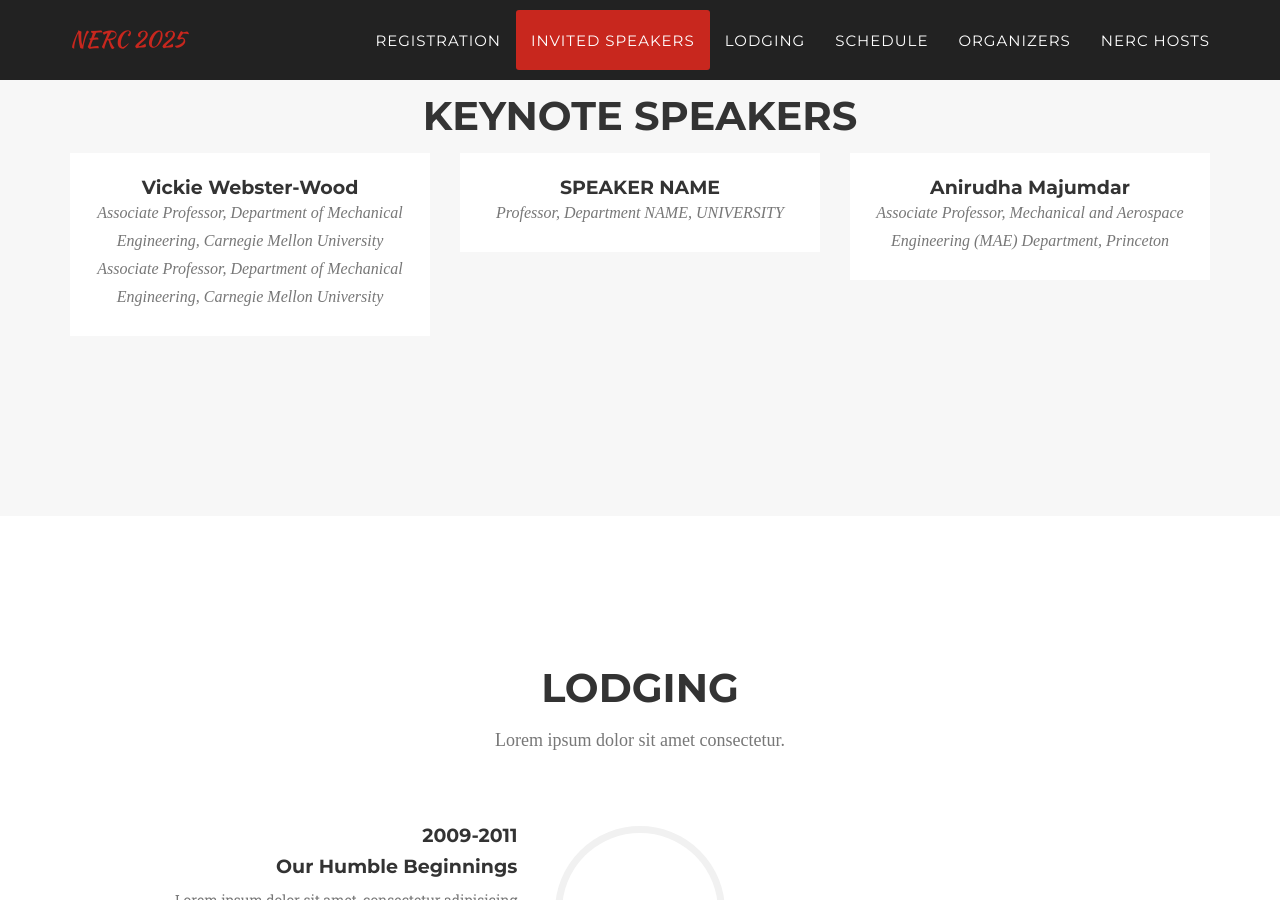
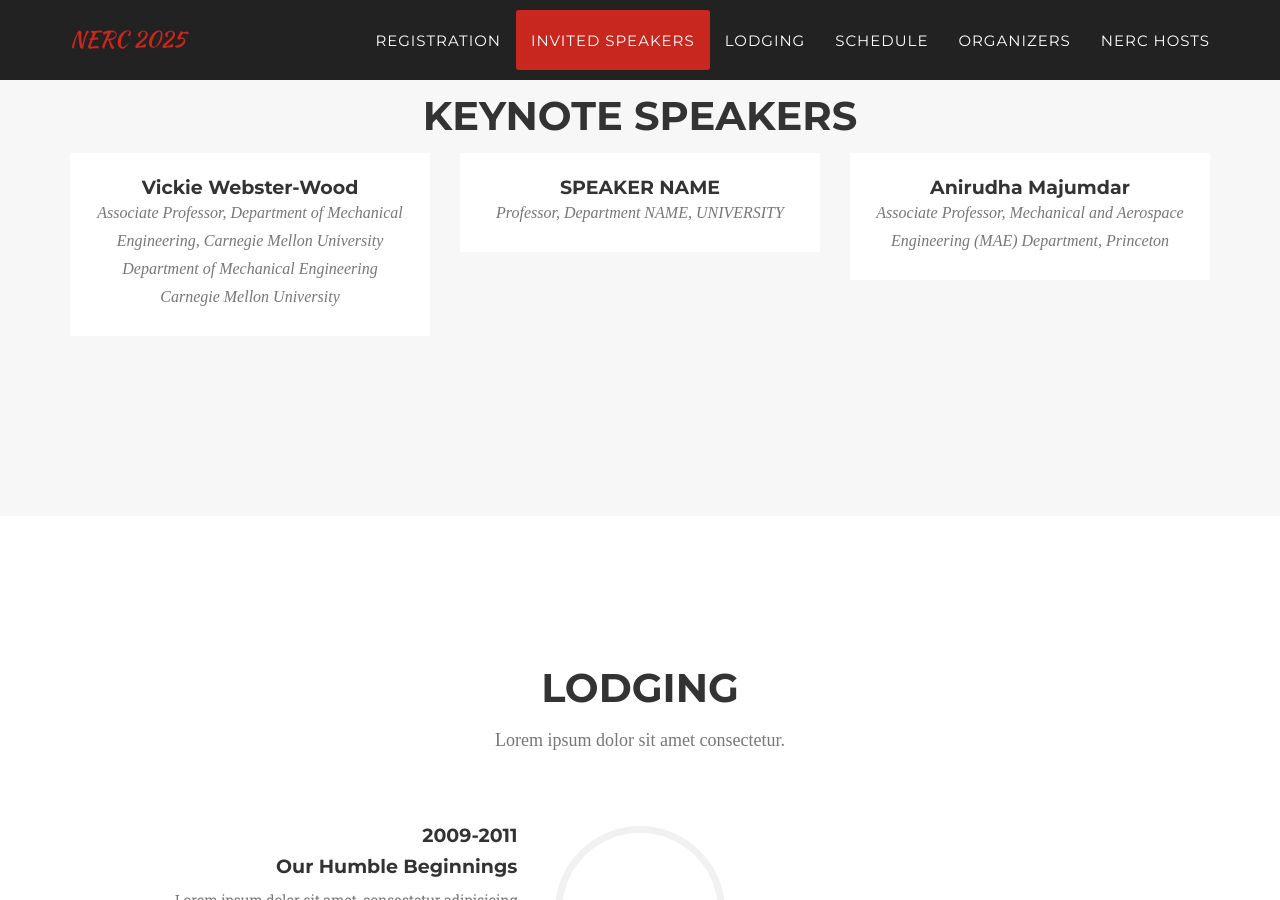
Before and after one commit to Cornell-Tech-AIRLab/cornell2025.nerc.io, a Jekyll site: the page built from _posts/2014-07-18-project-1.markdown, in a window 1280 px wide and 900 px high, scrolled down 1690 px. Built offline with Jekyll 4.4.1, drawn with Linux system fonts in a browser that asks for light colours; some web fonts are replaced.

Commit message:
adding university to speakers

```diff
--- a/_includes/portfolio_grid.html
+++ b/_includes/portfolio_grid.html
@@ -21,6 +21,7 @@
                         <h4>{{ post.title }}</h4>
                         <p class="text-muted">{{ post.subtitle }}</p>
                         <p class="text-muted">{{ post.department }}</p>
+                        <p class="text-muted">{{ post.university }}</p>
                     </div>
                 </div>
             {% endfor %}
--- a/_posts/2014-07-18-project-1.markdown
+++ b/_posts/2014-07-18-project-1.markdown
@@ -1,7 +1,8 @@
 ---
 title: Vickie Webster-Wood
 subtitle: Associate Professor, Department of Mechanical Engineering, Carnegie Mellon University
-department: Associate Professor, Department of Mechanical Engineering, Carnegie Mellon University
+department: Department of Mechanical Engineering
+university: Carnegie Mellon University
 layout: default
 modal-id: 1
 date: 2014-07-18
```
